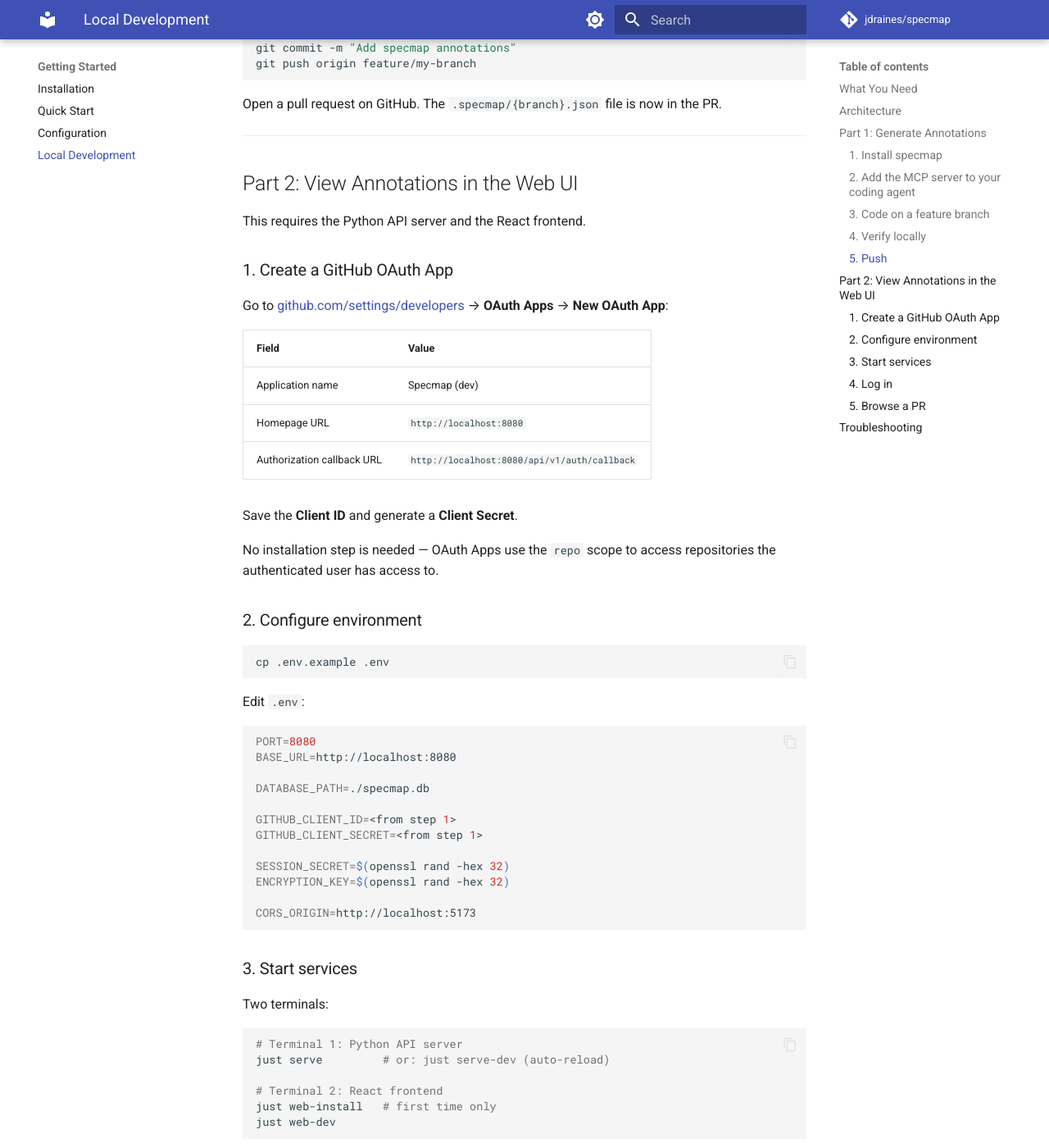
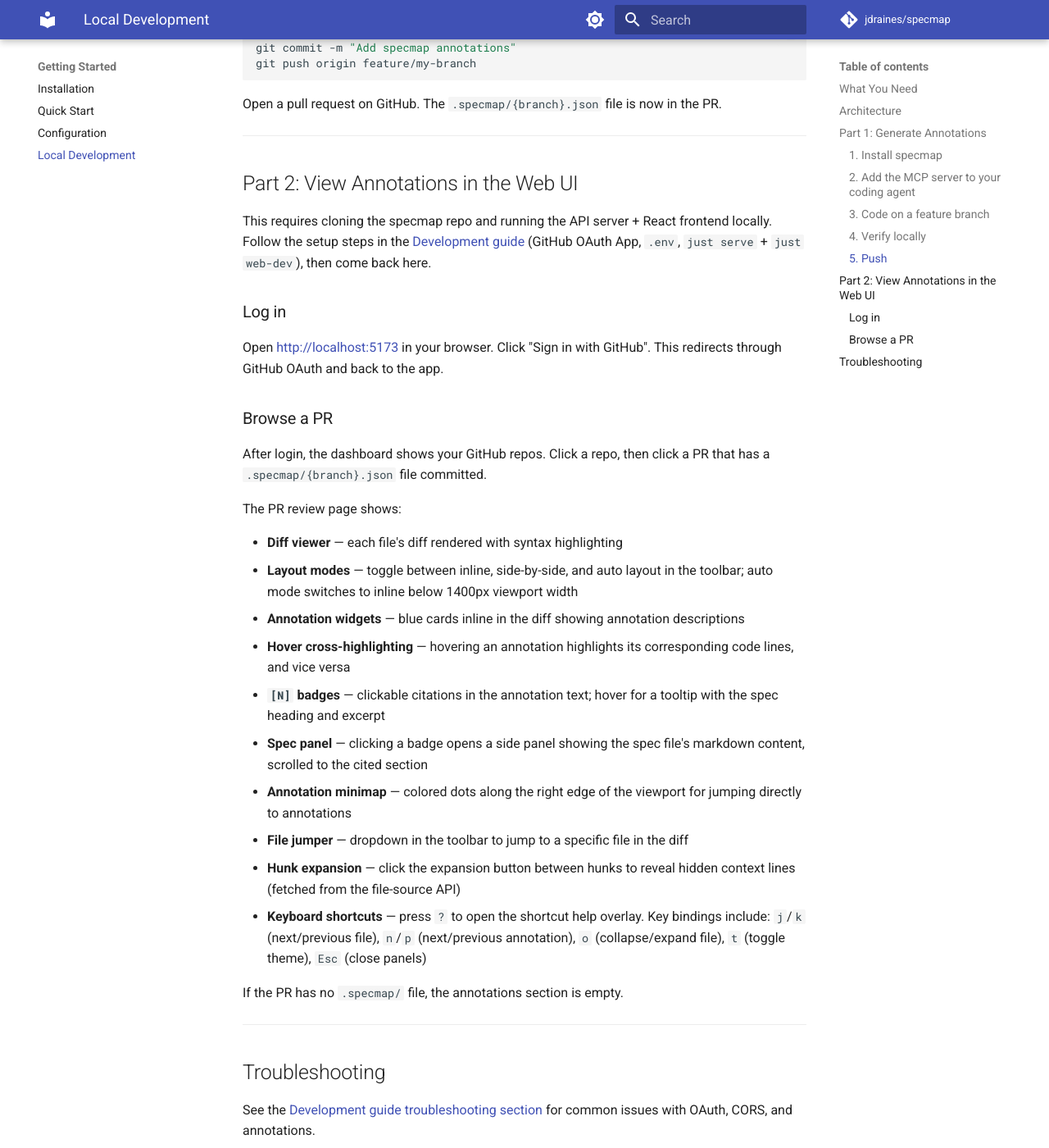
Before and after one commit to jdraines/specmap, an MkDocs documentation site: the page built from docs/getting-started/local-dev.md, in a window 1280 px wide and 1400 px high, scrolled down 2557 px. Shown: the whole window at 82% size. Built offline with MkDocs 1.6.1 and Material for MkDocs 9.7.7, drawn with Linux system fonts in a browser that asks for light colours; comment, search, counter and statistics services are not loaded; the version menu is left out; some of the changed text lies outside the part shown.

Commit message:
Docs: Improved dev docs

````diff
--- a/docs/getting-started/local-dev.md
+++ b/docs/getting-started/local-dev.md
@@ -106,63 +106,13 @@
 
 ## Part 2: View Annotations in the Web UI
 
-This requires the Python API server and the React frontend.
+This requires cloning the specmap repo and running the API server + React frontend locally. Follow the setup steps in the [Development guide](../development.md#running-the-web-ui) (GitHub OAuth App, `.env`, `just serve` + `just web-dev`), then come back here.
 
-### 1. Create a GitHub OAuth App
-
-Go to [github.com/settings/developers](https://github.com/settings/developers) → **OAuth Apps** → **New OAuth App**:
-
-| Field | Value |
-|-------|-------|
-| Application name | Specmap (dev) |
-| Homepage URL | `http://localhost:8080` |
-| Authorization callback URL | `http://localhost:8080/api/v1/auth/callback` |
-
-Save the **Client ID** and generate a **Client Secret**.
-
-No installation step is needed — OAuth Apps use the `repo` scope to access repositories the authenticated user has access to.
-
-### 2. Configure environment
-
-```bash
-cp .env.example .env
-```
-
-Edit `.env`:
-
-```bash
-PORT=8080
-BASE_URL=http://localhost:8080
-
-DATABASE_PATH=./specmap.db
-
-GITHUB_CLIENT_ID=<from step 1>
-GITHUB_CLIENT_SECRET=<from step 1>
-
-SESSION_SECRET=$(openssl rand -hex 32)
-ENCRYPTION_KEY=$(openssl rand -hex 32)
-
-CORS_ORIGIN=http://localhost:5173
-```
-
-### 3. Start services
-
-Two terminals:
-
-```bash
-# Terminal 1: Python API server
-just serve         # or: just serve-dev (auto-reload)
-
-# Terminal 2: React frontend
-just web-install   # first time only
-just web-dev
-```
-
-### 4. Log in
+### Log in
 
 Open [http://localhost:5173](http://localhost:5173) in your browser. Click "Sign in with GitHub". This redirects through GitHub OAuth and back to the app.
 
-### 5. Browse a PR
+### Browse a PR
 
 After login, the dashboard shows your GitHub repos. Click a repo, then click a PR that has a `.specmap/{branch}.json` file committed.
 
@@ -185,8 +135,4 @@
 
 ## Troubleshooting
 
-**"CORS error in browser console"** — Check that `CORS_ORIGIN` in `.env` matches the Vite dev server URL exactly (`http://localhost:5173`).
-
-**"Empty annotations on PR page"** — The `.specmap/{branch}.json` file must be committed and pushed to the PR branch. The API fetches it from GitHub at the PR's head SHA.
-
-**"OAuth callback error"** — Verify the callback URL in your GitHub OAuth App settings matches `BASE_URL` + `/api/v1/auth/callback` exactly.
+See the [Development guide troubleshooting section](../development.md#troubleshooting) for common issues with OAuth, CORS, and annotations.
````
Also changed, not shown: other parts of docs/getting-started/local-dev.md (+1 -1 lines), README.md (added, +94 -0 lines), docs/development.md (+95 -60 lines), docs/getting-started/installation.md (+1 -1 lines).
